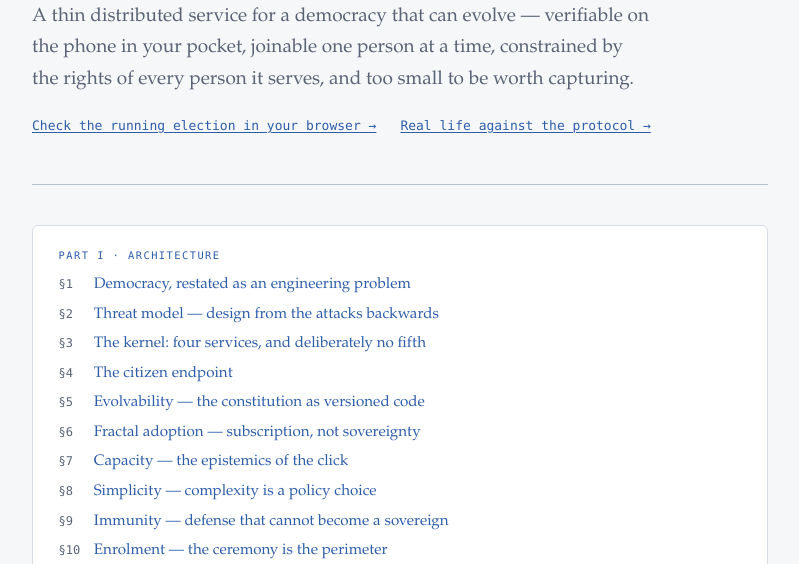
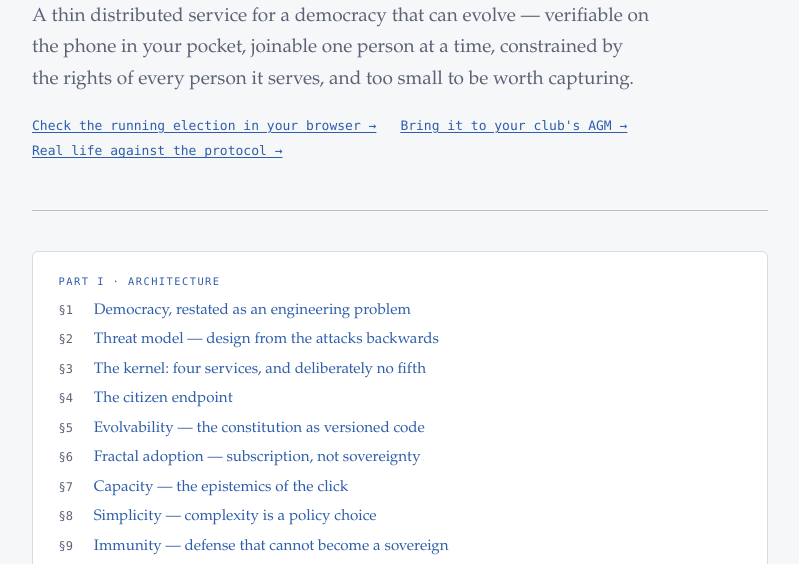
Before and after one commit to GlassOnTin/civic-kernel, a plain HTML site: page index.html in a window 1280 px wide. Shown: the part 236-800 px from the top of the page, without its empty margins (240-1039 px from the left). Drawn offline with Linux system fonts and the light colour scheme.

Commit message:
The front door answers the reader's need: 'See it work' becomes 'What's here for you', the club invitation leads, and the essay masthead offers the AGM

```diff
--- a/index.html
+++ b/index.html
@@ -435,7 +435,7 @@
   </div>
   <h1>The Civic Kernel</h1>
   <p class="standfirst">A thin distributed service for a democracy that can evolve — verifiable on the phone in your pocket, joinable one person at a time, constrained by the rights of every person it serves, and too small to be worth capturing.</p>
-  <p class="masthead-links"><a href="verifier.html">Check the running election in your browser →</a> <a href="scenarios.html">Real life against the protocol →</a></p>
+  <p class="masthead-links"><a href="verifier.html">Check the running election in your browser →</a> <a href="https://github.com/GlassOnTin/civic-kernel/blob/master/docs/shadow-agm-invitation.md">Bring it to your club's AGM →</a> <a href="scenarios.html">Real life against the protocol →</a></p>
 </header>
 
 <nav class="toc" aria-label="Contents">
```
Also changed, not shown: 1 other file.
